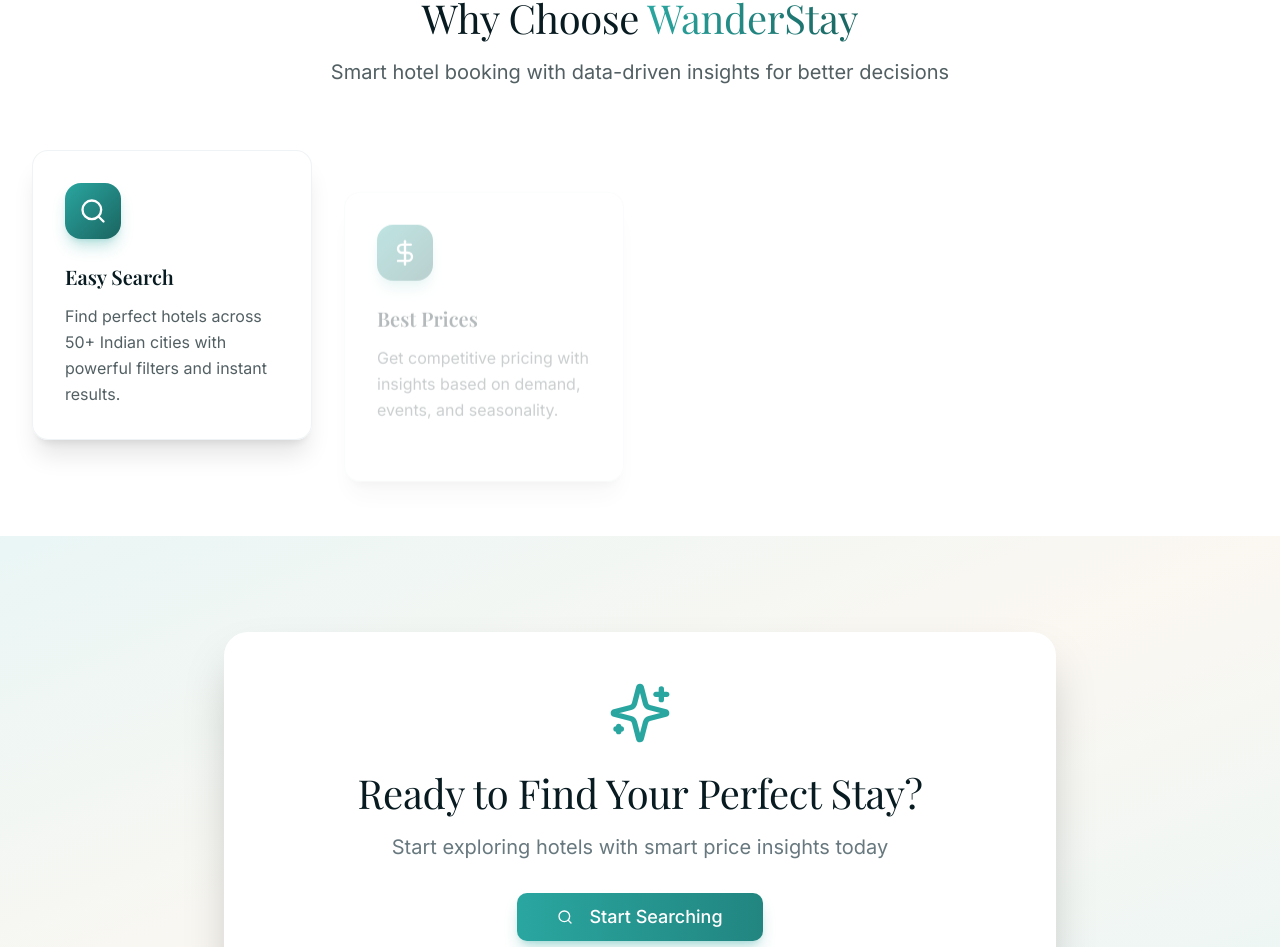
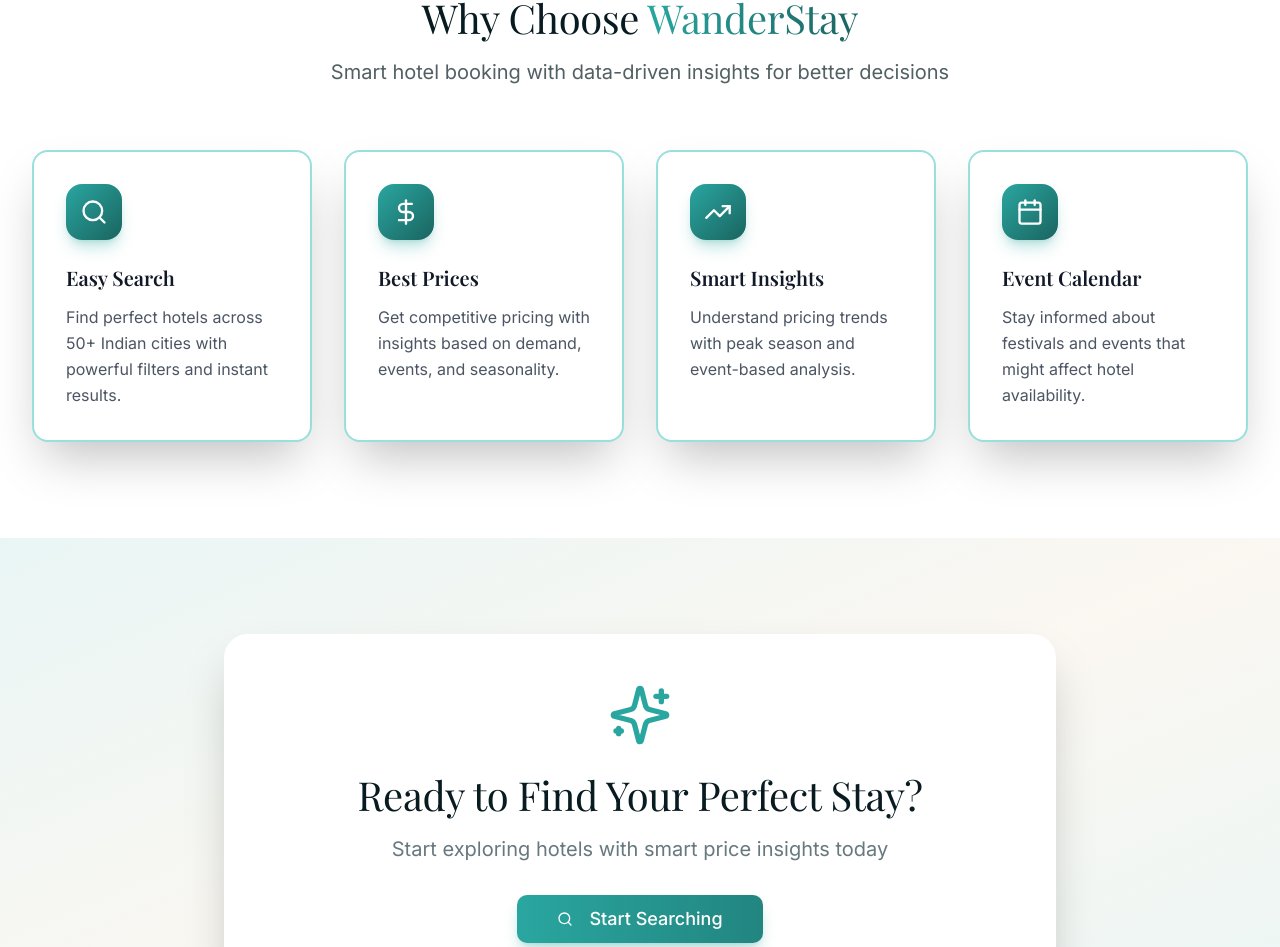
Before and after one commit to Gopala-Joshi/WanderStay, a React (Vite) app: page / in a window 1280 px wide. Shown: the part 968-1915 px from the top of the page. Built offline with nearby package versions, Linux system fonts and the light colour scheme.

Commit message:
Visual edit in OnSpace

```diff
--- a/src/pages/HomePage.tsx
+++ b/src/pages/HomePage.tsx
@@ -159,15 +159,15 @@
             {features.map((feature, index) => (
               <div
                 key={index}
-                className="feature-card glass-strong p-8 rounded-2xl card-hover border border-border/50 shadow-xl relative z-40"
+                className="feature-card bg-white dark:bg-card p-8 rounded-2xl card-hover border-2 border-primary-200 dark:border-primary-900/50 shadow-2xl relative z-40 hover:border-primary-400 transition-colors"
               >
                 <div className="w-14 h-14 rounded-2xl bg-gradient-to-br from-primary-500 to-primary-700 flex items-center justify-center mb-6 shadow-lg shadow-primary-500/30">
                   <feature.icon className="w-7 h-7 text-white" />
                 </div>
-                <h3 className="font-display text-xl font-semibold mb-3 text-foreground">
+                <h3 className="font-display text-xl font-semibold mb-3 text-gray-900 dark:text-white">
                   {feature.title}
                 </h3>
-                <p className="text-foreground/70 leading-relaxed">
+                <p className="text-gray-600 dark:text-gray-300 leading-relaxed">
                   {feature.description}
                 </p>
               </div>
```
